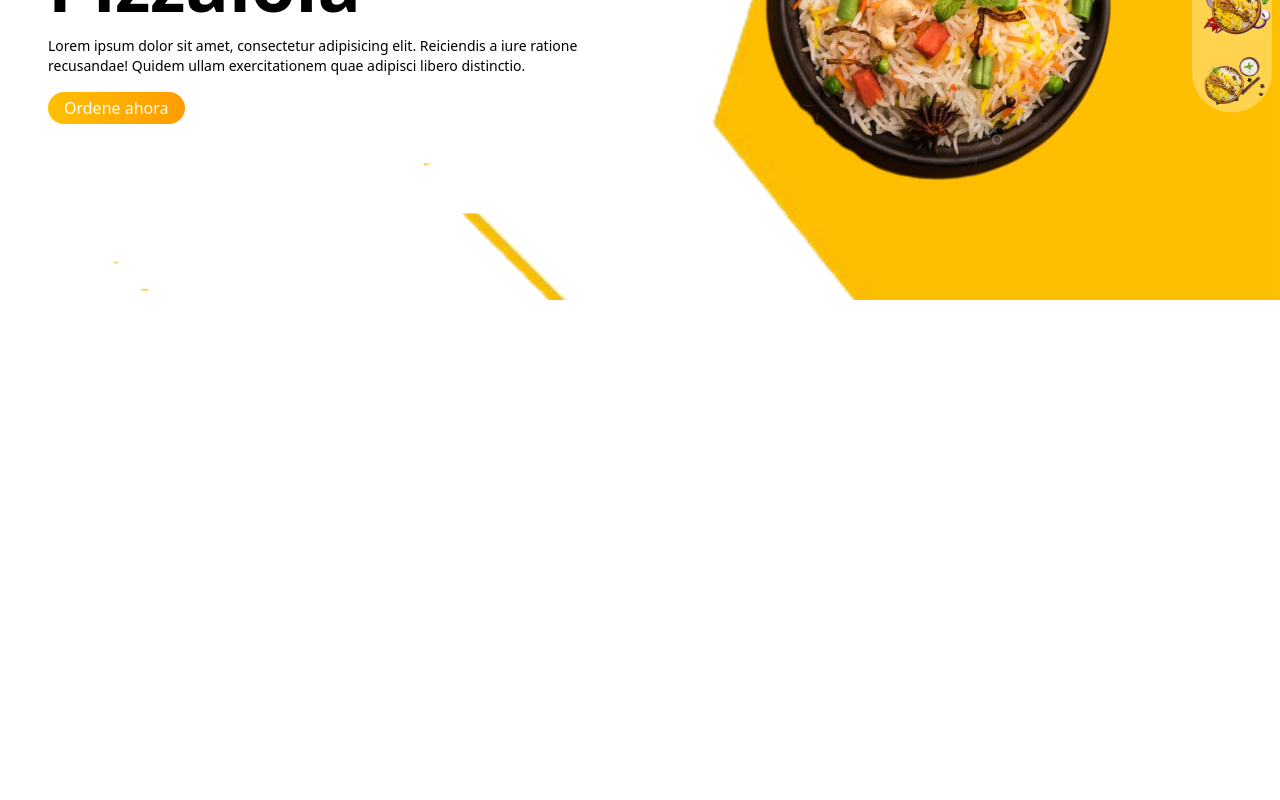
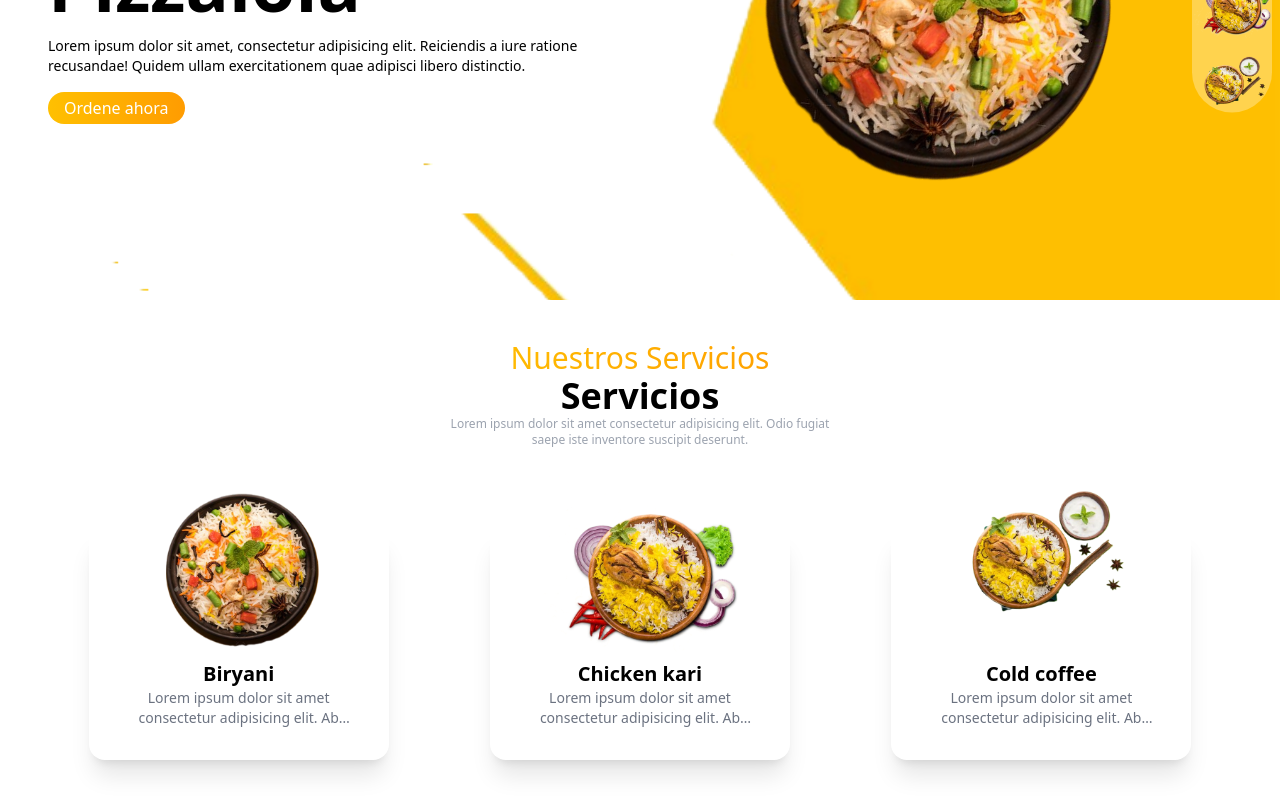
Before and after one commit to Ricuesta86/nextjs-pizzeria, a Next.js app: page / in a window 1280 px wide. Shown: the part 372-1172 px from the top of the page. Before the commit the page ends 800 px from the top, so only its background shows below. Built offline with nearby package versions, Linux system fonts and the light colour scheme.

Commit message:
Add Service

```diff
--- /dev/null
+++ b/app/components/service/card.tsx
@@ -0,0 +1,55 @@
+import Image from "next/image";
+
+export default function Card() {
+  const serviceDatas = [
+    {
+      id: 1,
+      image: "/biryani2.png",
+      name: "Biryani",
+      description:
+        "Lorem ipsum dolor sit amet consectetur adipisicing elit. Ab tempora doloribus quidem molestias?",
+    },
+    {
+      id: 2,
+      image: "/biryani3.png",
+      name: "Chicken kari",
+      description:
+        "Lorem ipsum dolor sit amet consectetur adipisicing elit. Ab tempora doloribus quidem molestias?",
+    },
+    {
+      id: 3,
+      image: "/biryani5.png",
+      name: "Cold coffee",
+      description:
+        "Lorem ipsum dolor sit amet consectetur adipisicing elit. Ab tempora doloribus quidem molestias?",
+    },
+  ];
+
+  return (
+    <>
+      <div>
+        <div className="grid grid-cols-1 sm:grid-cols-2 md:grid-cols-3 gap-14 md:gap-5 place-items-center">
+          {serviceDatas.map(({ id, image, name, description }) => (
+            <div key={id} className="max-w-[300px] group rounded-2xl  dark:bg-gray-800  hover:bg-primary hover:text-white duration-300 p-4 shadow-xl">
+              <div className="h-[100px]">
+                <Image
+                  src={image}
+                  alt={name}
+                  width={400}
+                  height={400}
+                  className="max-w-[200px] mx-auto block transform -translate-y-14 group-hover:scale-105 group-hover:rotate-6 duration-300"
+                />
+              </div>
+              <div className="p-4 text-center">
+                <h1 className="text-xl font-bold">{name}</h1>
+                <p className="text-gray-500 group-hover:text-white duration-300 text-sm line-clamp-2">
+                  {description}
+                </p>
+              </div>
+            </div>
+          ))}
+        </div>
+      </div>
+    </>
+  );
+}
--- /dev/null
+++ b/app/components/service/service.tsx
@@ -0,0 +1,18 @@
+import Card from "./card";
+
+export default function Service() {
+  return (
+    <>
+      <div className="py-10">
+        <div className="container">
+          <div className="text-center mb-20 max-w-[400px] mx-auto">
+            <h1 className="text-3xl bg-clip-text text-transparent bg-gradient-to-r from-primary to-secondary">Nuestros Servicios</h1>
+            <h2 className="text-4xl font-bold">Servicios</h2>
+            <p className="text-xs text-gray-400">Lorem ipsum dolor sit amet consectetur adipisicing elit. Odio fugiat saepe iste inventore suscipit deserunt.</p>
+          </div>
+          <Card />
+        </div>
+      </div>
+    </>
+  );
+}
--- a/app/page.tsx
+++ b/app/page.tsx
@@ -1,11 +1,13 @@
 import Hero from "./components/hero/hero";
 import Navbar from "./components/navbar/navbar";
+import Service from "./components/service/service";
 
 export default function Home() {
   return (
     <>
       <Navbar />
       <Hero />
+      <Service />
     </>
   );
 }
```
